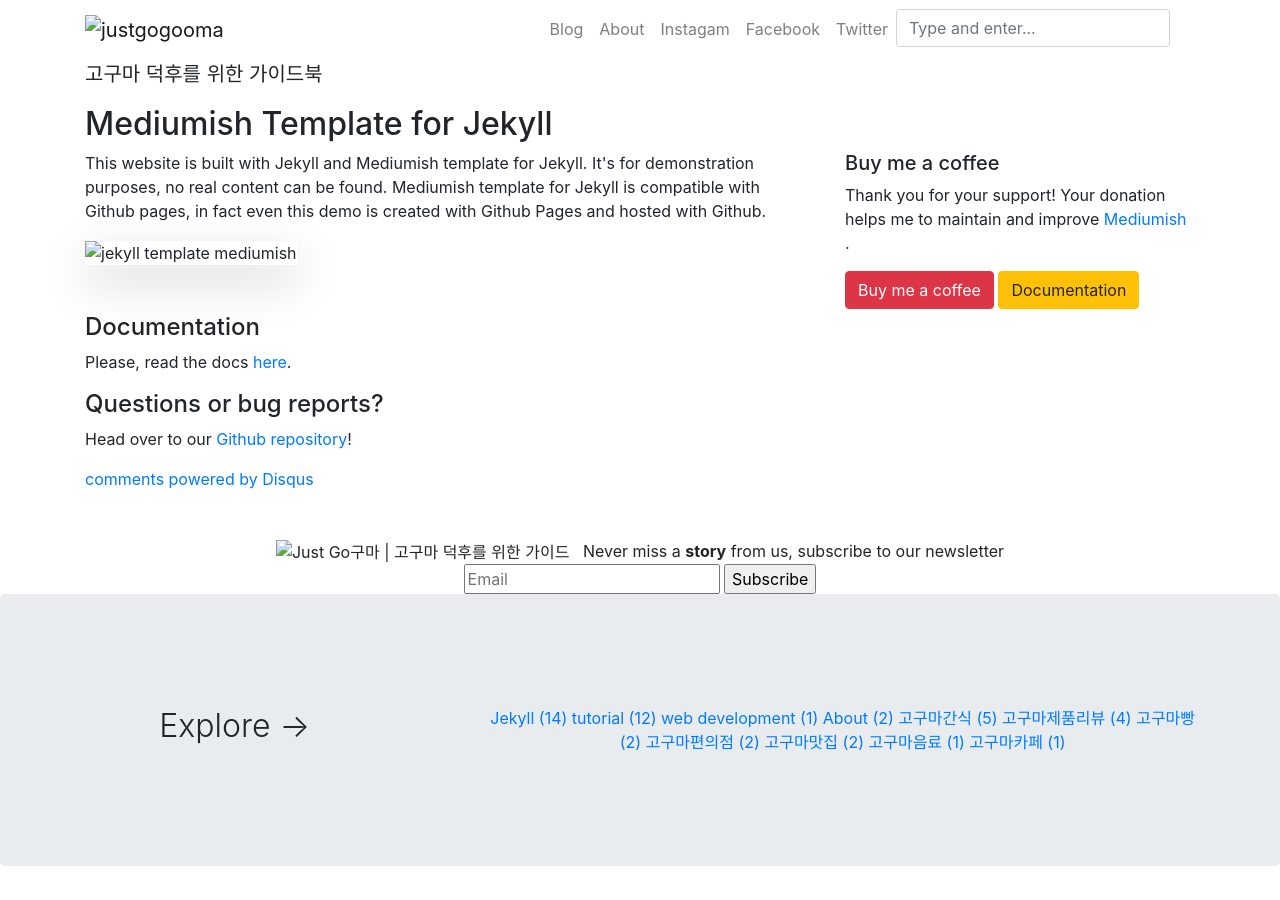
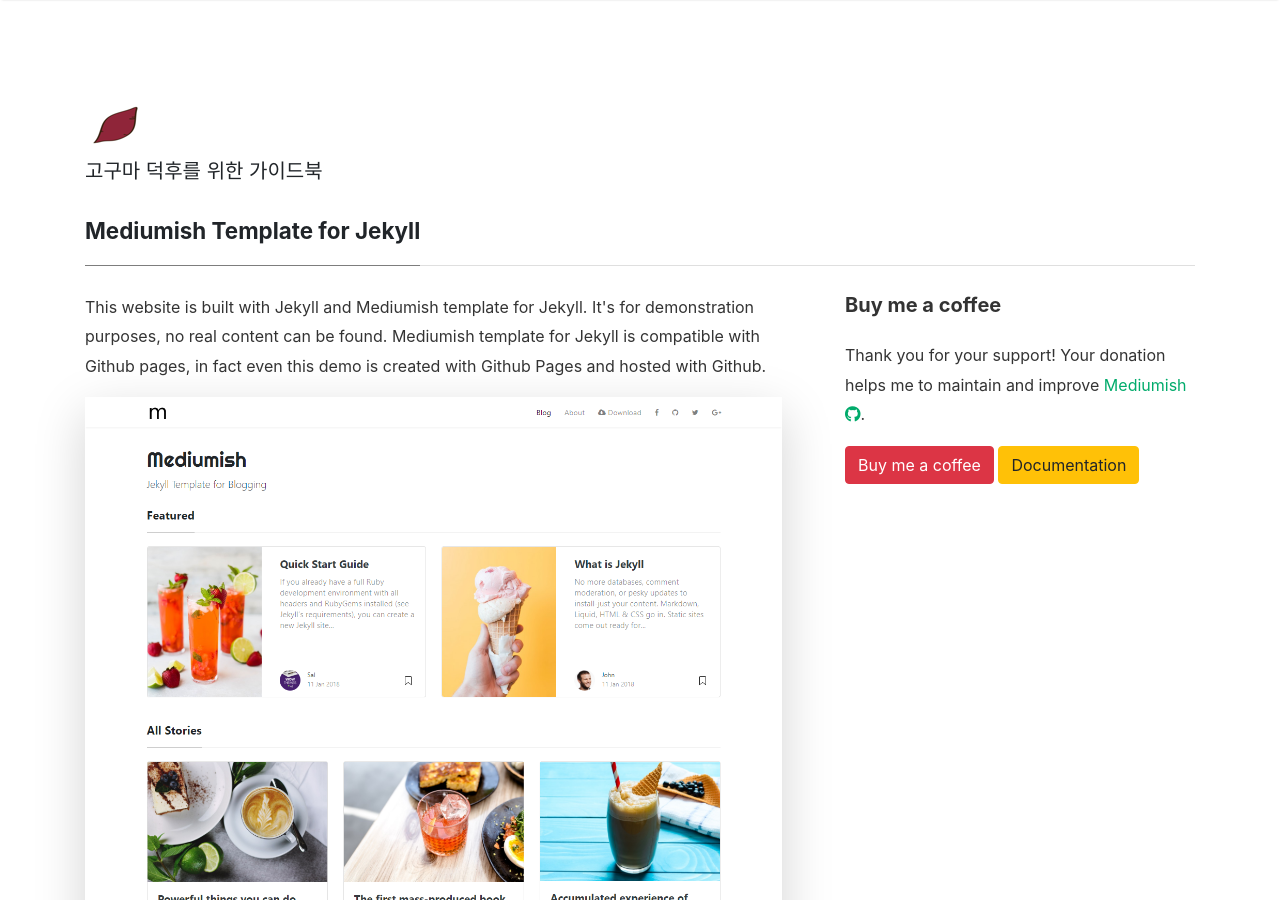
Before and after one commit to go-gingerman/gotest2, a Jekyll site: the page built from _pages/about.md, in a window 1280 px wide and 900 px high. Built offline with Jekyll 4.4.1, drawn with Linux system fonts in a browser that asks for light colours; nearby versions of some CDN libraries; library files that are not in the unit come from our copies; comment, search, counter and statistics services are not loaded; part of the change alters nothing that is shown.

```diff
--- a/_config.yml
+++ b/_config.yml
@@ -5,7 +5,7 @@ title: "Just Go구마 | 고구마 덕후를 위한 가이드"
 description: "고구마 덕후를 위한 가이드북"
 logo: 'assets/images/logo2.png'
 favicon: 'assets/images/logo.png'
-baseurl: 'mygogooma.com'
+baseurl: '/'
 google_analytics: 'UA-147405216-1'
 disqus: 'demowebsite'
 mailchimp-list: 'https://wowthemes.us11.list-manage.com/subscribe/post?u=8aeb20a530e124561927d3bd8&amp;id=8c3d2d214b'
```
